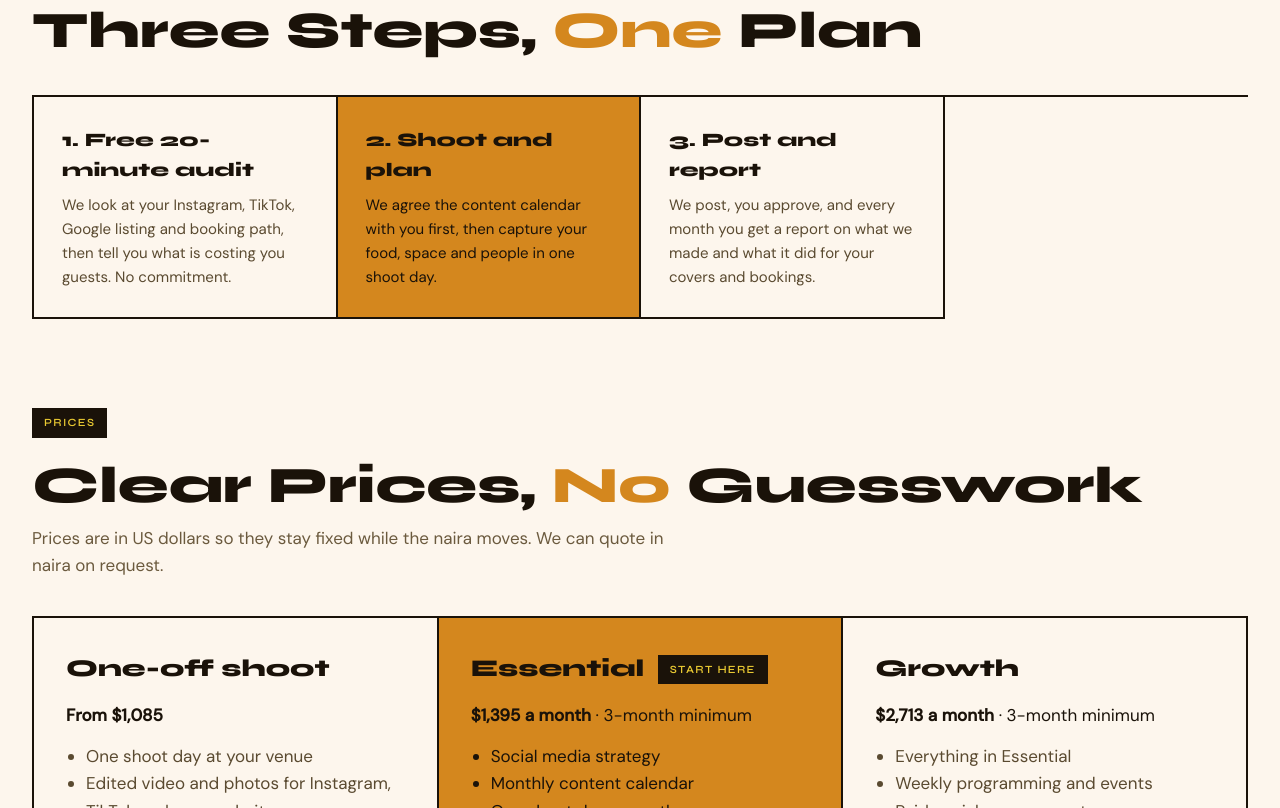
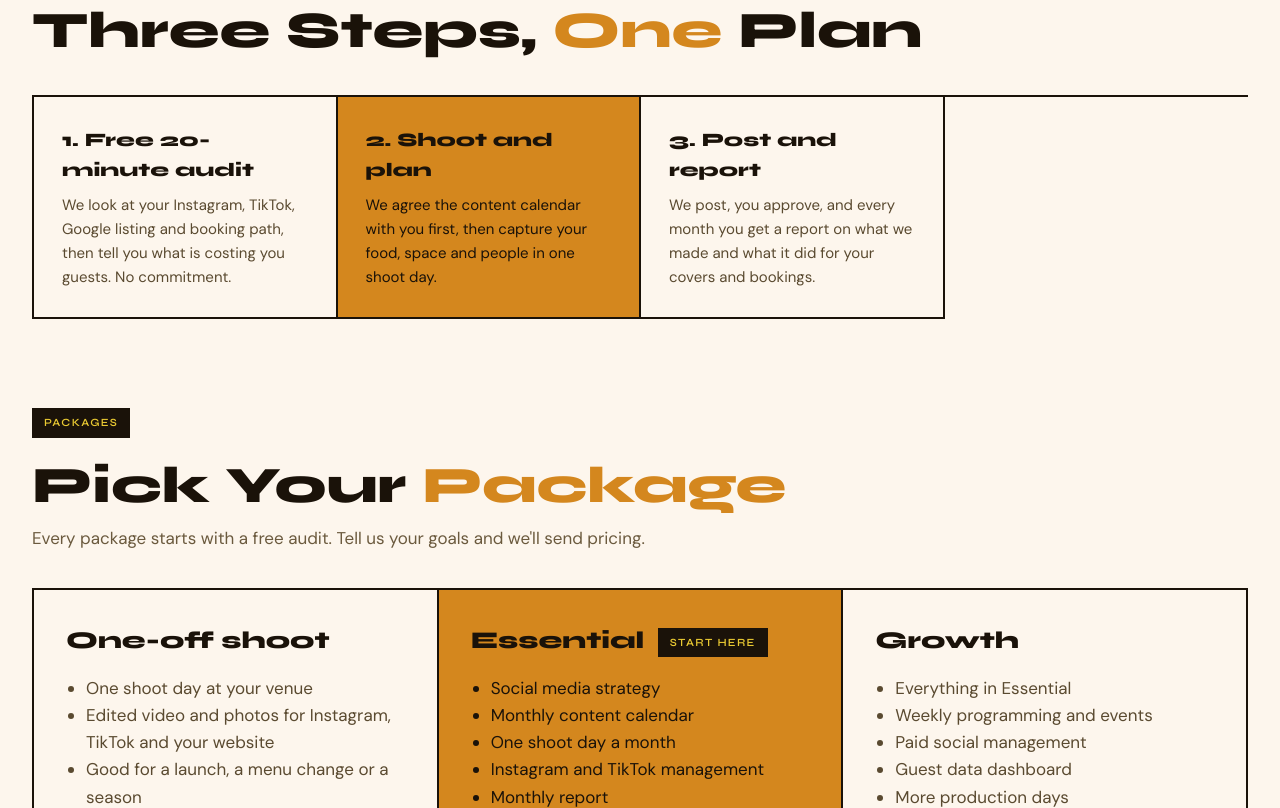
Before and after one commit to abisola-netizen/ELEWATV, a plain HTML site: page lagos-hospitality.html in a window 1280 px wide. Shown: the part 1992-2800 px from the top of the page. Drawn offline with Linux system fonts and the light colour scheme.

Commit message:
Hide prices on the Lagos and New York pages; compress site images
- Lagos and New York pages: remove the USD prices, price lines in the
  search descriptions and the pricing FAQ answer; packages now point to
  the enquiry form, matching the rest of the site
- Compress the photos and logos the site uses from about 2.6 MB to 1.1 MB
  (same file names, sized for the screen) so pages load faster on mobile data

Co-Authored-By: Claude Opus 5.5 <noreply@anthropic.com>
Claude-Session: https://claude.ai/code/session_01RgUUSPkBkaniMXuBkAWNML

```diff
--- a/lagos-hospitality.html
+++ b/lagos-hospitality.html
@@ -11,10 +11,10 @@ j=d.createElement(s),dl=l!='dataLayer'?'&l='+l:'';j.async=true;j.src=
 <meta charset="UTF-8">
 <meta name="viewport" content="width=device-width, initial-scale=1.0">
 <title>Restaurant &amp; Hotel Content Agency in Lagos | ELEWA TV</title>
-<meta name="description" content="Video, social media and booking paths for Lagos restaurants, lounges, hotels and event venues. Prices from $1,085. Free audit. ELEWA TV.">
+<meta name="description" content="Video, social media and booking paths for Lagos restaurants, lounges, hotels and event venues. Free audit. ELEWA TV.">
 <meta property="og:type" content="website">
 <meta property="og:title" content="Restaurant &amp; Hotel Content Agency in Lagos | ELEWA TV">
-<meta property="og:description" content="Video, social media and booking paths for Lagos restaurants, lounges, hotels and event venues. Prices from $1,085. Free audit. ELEWA TV.">
+<meta property="og:description" content="Video, social media and booking paths for Lagos restaurants, lounges, hotels and event venues. Free audit. ELEWA TV.">
 <meta property="og:url" content="https://elewatv.com/lagos-hospitality.html">
 <meta name="twitter:card" content="summary">
 <link rel="canonical" href="https://elewatv.com/lagos-hospitality.html">
@@ -50,7 +50,7 @@ height="0" width="0" style="display:none;visibility:hidden"></iframe></noscript>
       <span class="tag">For Lagos hospitality</span>
       <h1><span>Fuller Tables</span> <span class="r">In Lagos, Every</span> <span class="c">Night Of The Week.</span></h1>
       <p>Video, social media and booking paths for restaurants, lounges, hotels and event venues in Lagos. Built for the December rush and the quiet Tuesdays after it.</p>
-      <div class="hero-ctas"><a class="btn btn-red" href="#contact">Get a free audit</a><a class="btn btn-ghost" href="#packages">See prices</a></div>
+      <div class="hero-ctas"><a class="btn btn-red" href="#contact">Get a free audit</a><a class="btn btn-ghost" href="#packages">See packages</a></div>
     </div>
   </div>
 </section>
@@ -87,13 +87,13 @@ height="0" width="0" style="display:none;visibility:hidden"></iframe></noscript>
 </section>
 <section class="section" id="packages" aria-labelledby="pk-h">
   <div class="wrap">
-    <span class="tag">Prices</span>
-    <h2 id="pk-h" class="h2" style="margin-bottom:12px">Clear Prices, <span class="amp">No</span> Guesswork</h2>
-    <p class="lead" style="margin-bottom:36px">Prices are in US dollars so they stay fixed while the naira moves. We can quote in naira on request.</p>
+    <span class="tag">Packages</span>
+    <h2 id="pk-h" class="h2" style="margin-bottom:12px">Pick Your <span class="amp">Package</span></h2>
+    <p class="lead" style="margin-bottom:36px">Every package starts with a free audit. Tell us your goals and we'll send pricing.</p>
     <div class="packages">
-      <div class="package"><h3>One-off shoot</h3><p style="margin:0"><strong>From $1,085</strong></p><ul><li>One shoot day at your venue</li><li>Edited video and photos for Instagram, TikTok and your website</li><li>Good for a launch, a menu change or a season</li></ul><a class="btn btn-ghost" href="#contact">Book a shoot</a></div>
-      <div class="package hl"><h3>Essential <span class="tag" style="vertical-align:middle;margin-left:6px">Start here</span></h3><p style="margin:0"><strong>$1,395 a month</strong> · 3-month minimum</p><ul><li>Social media strategy</li><li>Monthly content calendar</li><li>One shoot day a month</li><li>Instagram and TikTok management</li><li>Monthly report</li></ul><a class="btn btn-dark" href="#contact">Start with an audit</a></div>
-      <div class="package"><h3>Growth</h3><p style="margin:0"><strong>$2,713 a month</strong> · 3-month minimum</p><ul><li>Everything in Essential</li><li>Weekly programming and events</li><li>Paid social management</li><li>Guest data dashboard</li><li>More production days</li></ul><a class="btn btn-ghost" href="#contact">Start with an audit</a></div>
+      <div class="package"><h3>One-off shoot</h3><ul><li>One shoot day at your venue</li><li>Edited video and photos for Instagram, TikTok and your website</li><li>Good for a launch, a menu change or a season</li></ul><a class="btn btn-ghost" href="#contact">Book a shoot</a></div>
+      <div class="package hl"><h3>Essential <span class="tag" style="vertical-align:middle;margin-left:6px">Start here</span></h3><ul><li>Social media strategy</li><li>Monthly content calendar</li><li>One shoot day a month</li><li>Instagram and TikTok management</li><li>Monthly report</li></ul><a class="btn btn-dark" href="#contact">Start with an audit</a></div>
+      <div class="package"><h3>Growth</h3><ul><li>Everything in Essential</li><li>Weekly programming and events</li><li>Paid social management</li><li>Guest data dashboard</li><li>More production days</li></ul><a class="btn btn-ghost" href="#contact">Start with an audit</a></div>
     </div>
     <p class="small-note">Add-ons such as extra shoot days, paid social budgets and events are quoted separately. The retainers have a 3-month minimum so the content has time to build.</p>
   </div>
@@ -102,7 +102,7 @@ height="0" width="0" style="display:none;visibility:hidden"></iframe></noscript>
   <div class="faq-inner wrap">
     <span class="tag">Questions</span>
     <h2 class="h2" style="margin-bottom:24px">What Owners Ask Us</h2>
-    <details><summary>How much does it cost?</summary><p>A one-off shoot starts from $1,085. Monthly retainers start at $1,395 for Essential and $2,713 for Growth, with a 3-month minimum. Prices are in US dollars, and we can quote in naira on request.</p></details>
+    <details><summary>How much does it cost?</summary><p>It depends on what you need. Every package starts with a free audit, and we send pricing once we understand your goals. Use the enquiry form or email Info@elewatv.com.</p></details>
     <details><summary>Which parts of Lagos do you work in?</summary><p>Restaurants, lounges, hotels and event venues across Lagos, including Victoria Island, Ikoyi, Lekki and the Mainland.</p></details>
     <details><summary>Can you help before the December rush?</summary><p>Start with the free audit and we will tell you what is realistic for your dates. We book shoot days in order, so the earlier you ask, the more of the season we can cover.</p></details>
     <details><summary>Do you promise followers or viral videos?</summary><p>No. We do not sell follower numbers. We report on what matters to you: enquiries, bookings and covers.</p></details>
```
Also changed, not shown: new-york-hospitality.html (+12 -12 lines), images/WebRes-AbbyHair-0021.jpg, images/WebRes-AbbyHair-0143.jpg, images/WebRes-AbbyHair-0187.jpg, images/WebRes-AbbyHair-0289.jpg, images/logo-afrofuture.png, images/logo-elewatv.png, images/logo-freethework.png, images/logo-jollof-films.png, images/logo-thecreativechat.png, images/tcc-group.jpg, images/tcc-panel.jpg, images/tcc-speaker.jpg.
